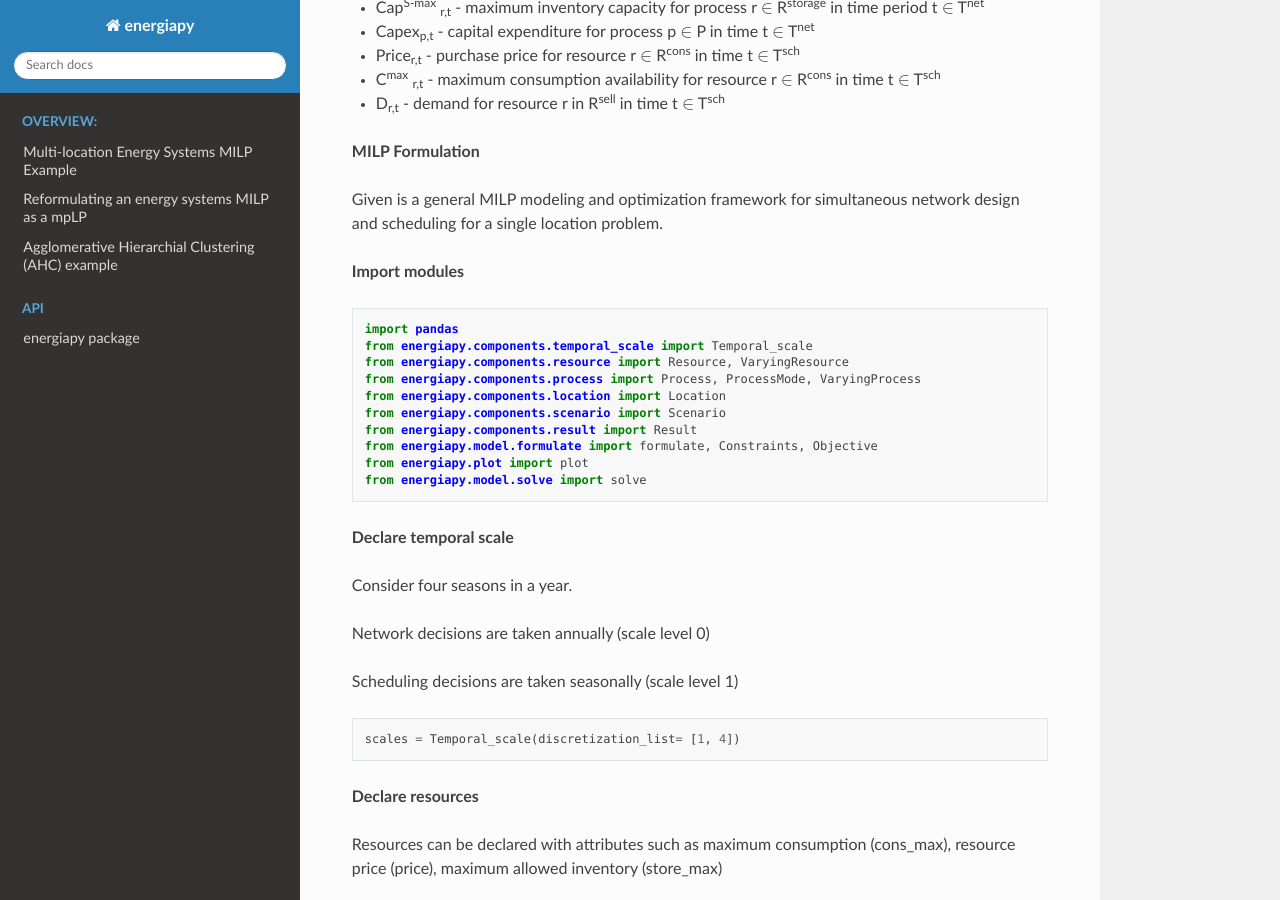
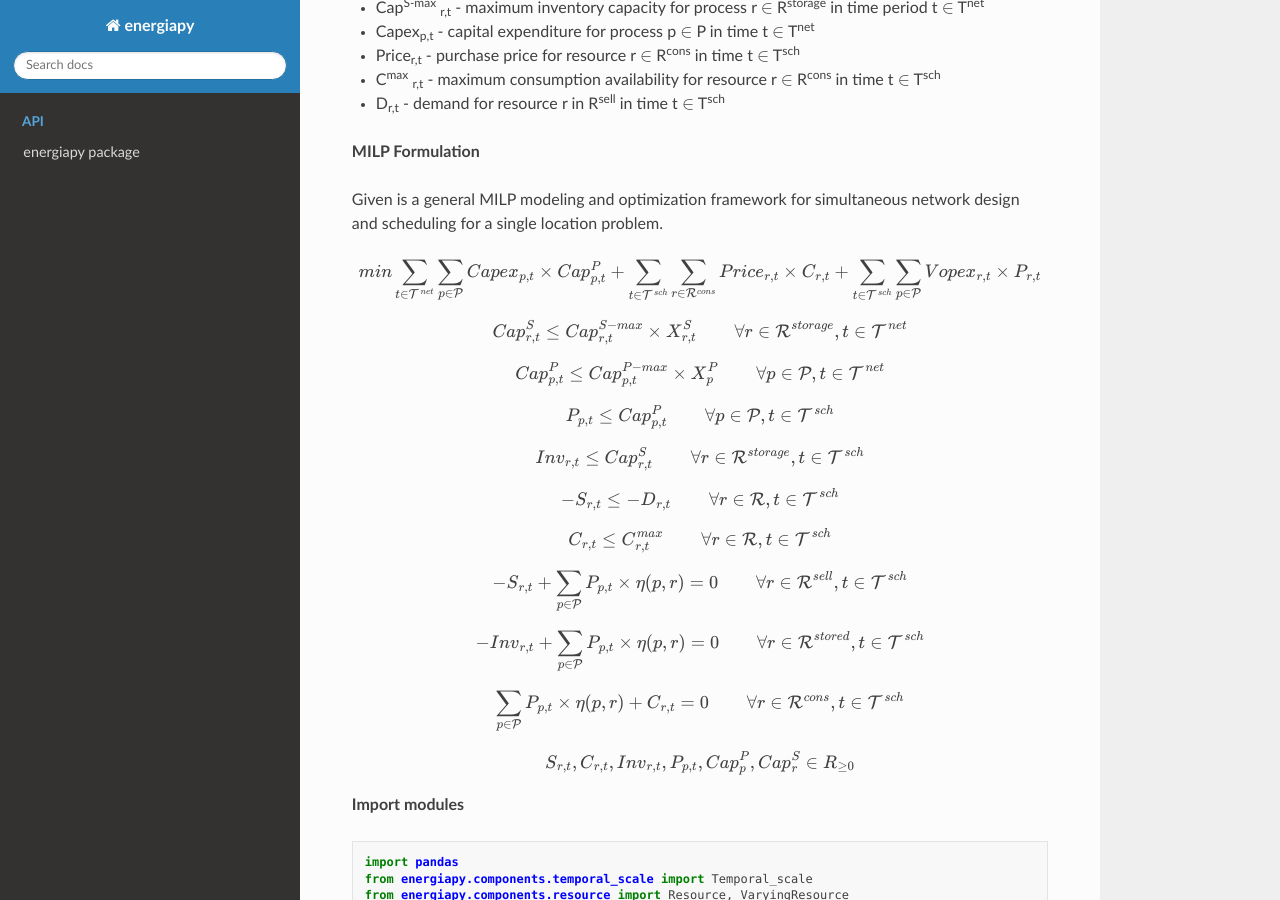
Before and after one commit to TAMUparametric/energiapy, a Sphinx documentation site: the page built from docs/example_small.rst, in a window 1280 px wide and 900 px high, scrolled down 1556 px. Built offline with Sphinx 7.4.7 and the Read the Docs theme 2.0.0, drawn with Linux system fonts in a browser that asks for light colours.

Commit message:
trying latex doc strings

```diff
--- a/docs/example_small.rst
+++ b/docs/example_small.rst
@@ -80,6 +80,64 @@ The sets and variables used are stated here
 **MILP Formulation**
 
 Given is a general MILP modeling and optimization framework for simultaneous network design and scheduling for a single location problem.
+
+.. math::
+    \begin{equation}
+        min \sum_{t \in \mathcal{T}^{net}} \sum_{p \in \mathcal{P}} Capex_{p,t} \times Cap^P_{p,t} + \sum_{t \in \mathcal{T}^{sch}} \sum_{r \in \mathcal{R}^{cons}}  Price_{r,t}  \times C_{r,t} + \sum_{t \in \mathcal{T}^{sch}} \sum_{p \in \mathcal{P}}  Vopex_{r,t} \times P_{r,t}
+    \end{equation}
+
+
+.. math::
+    \begin{equation}
+        Cap^S_{r,t} \leq Cap^{S-max}_{r,t} \times X^S_{r,t} \hspace{1cm} \forall r \in \mathcal{R}^{storage}, t \in \mathcal{T}^{net}
+    \end{equation}
+
+.. math::
+    \begin{equation}
+        Cap^P_{p,t} \leq Cap^{P-max}_{p,t} \times X^P_p  \hspace{1cm} \forall p \in \mathcal{P}, t \in \mathcal{T}^{net}
+    \end{equation}
+
+.. math::
+    \begin{equation}
+        P_{p,t} \leq Cap^{P}_{p,t}  \hspace{1cm} \forall p \in \mathcal{P}, t \in \mathcal{T}^{sch}
+    \end{equation}
+
+.. math::
+    \begin{equation}
+        Inv_{r,t} \leq Cap^{S}_{r,t}  \hspace{1cm} \forall r \in \mathcal{R}^{storage}, t \in \mathcal{T}^{sch}
+    \end{equation}
+
+
+.. math::
+    \begin{equation}
+        - S_{r,t} \leq - D_{r,t}  \hspace{1cm} \forall r \in \mathcal{R}, t \in \mathcal{T}^{sch}
+    \end{equation}
+
+.. math::
+    \begin{equation}
+        C_{r,t} \leq C^{max}_{r,t} \hspace{1cm} \forall r \in \mathcal{R}, t \in \mathcal{T}^{sch}
+    \end{equation}
+
+.. math::
+    \begin{equation}
+        - S_{r,t} + \sum_{p \in \mathcal{P}} P_{p,t} \times \eta(p,r) = 0 \hspace{1cm} \forall r \in \mathcal{R}^{sell}, t \in \mathcal{T}^{sch}
+    \end{equation}
+
+.. math::
+    \begin{equation}
+        -Inv_{r,t} + \sum_{p \in \mathcal{P}} P_{p,t} \times \eta(p,r) = 0 \hspace{1cm} \forall r \in \mathcal{R}^{stored}, t \in \mathcal{T}^{sch}
+    \end{equation}
+
+.. math::
+    \begin{equation}
+        \sum_{p \in \mathcal{P}} P_{p,t} \times \eta(p,r) + C_{r,t} = 0 \hspace{1cm} \forall r \in \mathcal{R}^{cons}, t \in \mathcal{T}^{sch}
+    \end{equation}
+
+.. math::
+    \begin{equation}
+        S_{r,t}, C_{r,t}, Inv_{r,t}, P_{p,t}, Cap^P_p, Cap^S_r \in R_{\geq 0}
+    \end{equation}
+
 
 **Import modules**
 
--- a/docs/index.rst
+++ b/docs/index.rst
@@ -14,10 +14,11 @@ Tutorial
 .. toctree::
    :maxdepth: 2
    :caption: Overview:
-
+   example_small
    example_multiloc
    example_mpLP
    example_ahc
+
 
 API
 ---
```
